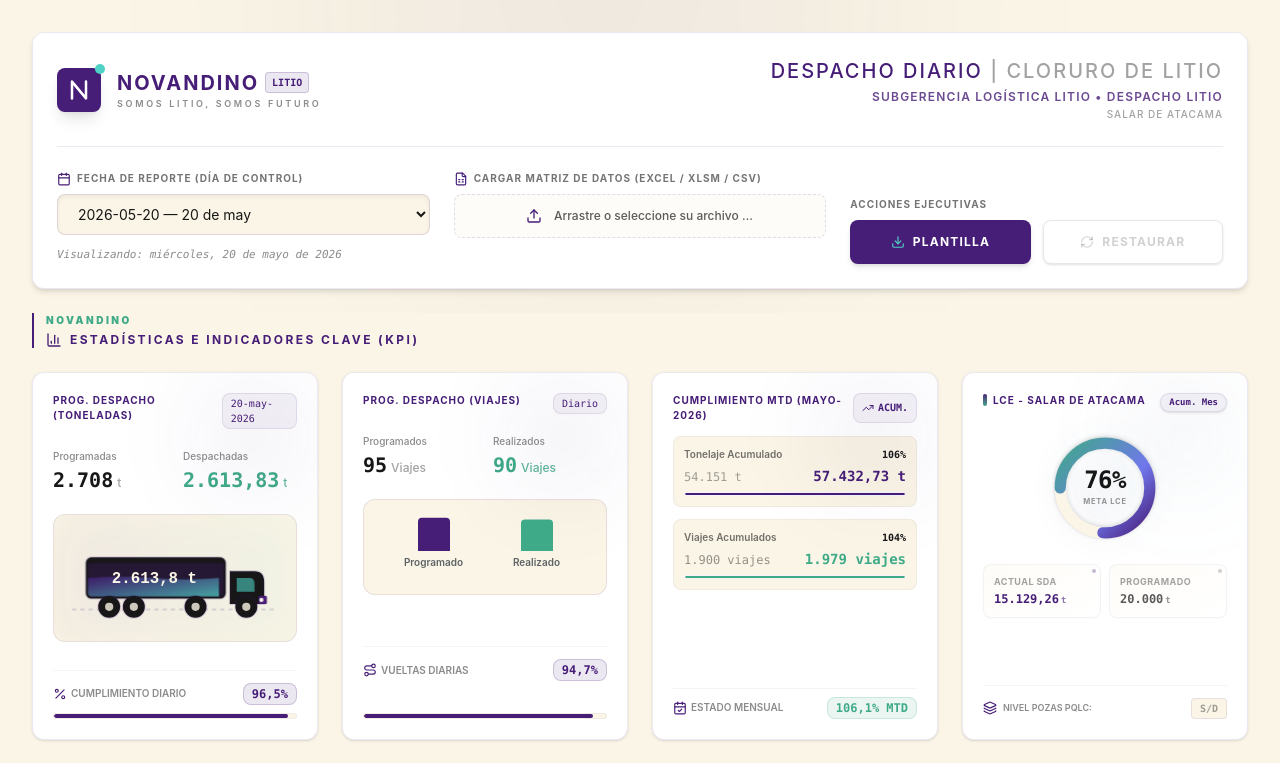
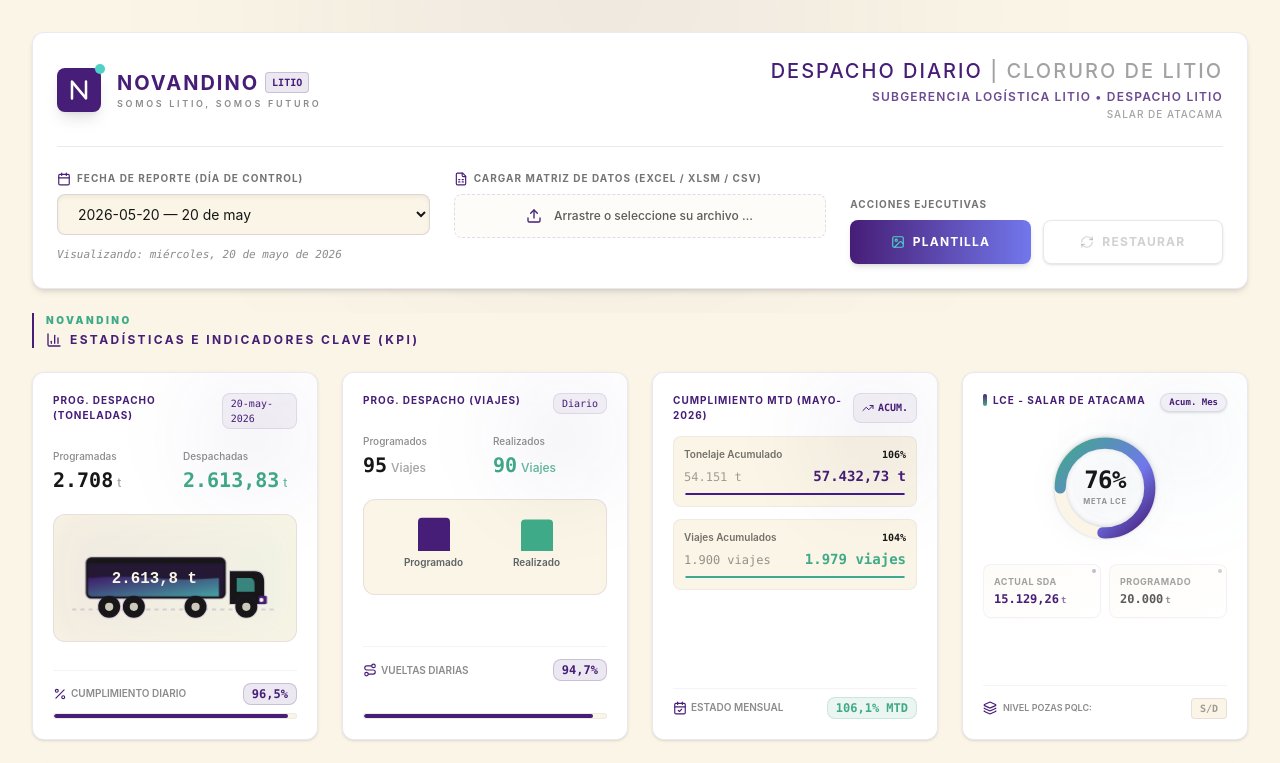
Before and after one commit to MushuAlberto/LCE, a React (Vite) app: page / in a window 1280 px wide. Shown: the top 763 px of the page. Built offline with nearby package versions, Linux system fonts and the light colour scheme.

Commit message:
Update DashboardHeader.tsx

```diff
--- a/src/components/DashboardHeader.tsx
+++ b/src/components/DashboardHeader.tsx
@@ -4,7 +4,7 @@
  */
 
 import React, { useRef, useState } from "react";
-import { Upload, Download, RefreshCw, Calendar, FileSpreadsheet, CheckCircle2, AlertCircle } from "lucide-react";
+import { Upload, RefreshCw, Calendar, FileSpreadsheet, CheckCircle2, AlertCircle, Image, Loader2 } from "lucide-react";
 import { formatFullDateSpanish } from "../data";
 
 interface DashboardHeaderProps {
@@ -12,10 +12,11 @@ interface DashboardHeaderProps {
   allDates: string[];
   onDateChange: (date: string) => void;
   onFileUpload: (file: File) => void;
-  onDownloadTemplate: () => void;
+  onDownloadImage: () => void;
   onResetData: () => void;
   isCustomFileLoaded: boolean;
   fileName: string | null;
+  isCapturing?: boolean;
 }
 
 export function DashboardHeader({
@@ -23,10 +24,11 @@ export function DashboardHeader({
   allDates,
   onDateChange,
   onFileUpload,
-  onDownloadTemplate,
+  onDownloadImage,
   onResetData,
   isCustomFileLoaded,
   fileName,
+  isCapturing = false,
 }: DashboardHeaderProps) {
   const fileInputRef = useRef<HTMLInputElement>(null);
   const [isDragOver, setIsDragOver] = useState(false);
@@ -215,13 +217,20 @@ export function DashboardHeader({
           </label>
           <div className="grid grid-cols-2 gap-3 h-11">
             <button
-              onClick={onDownloadTemplate}
-              className="flex items-center justify-center gap-2 bg-nucleo hover:bg-nucleo/95 active:scale-95 text-white transition-colors rounded-lg text-xs font-bold uppercase tracking-widest shadow-md"
-              title="Descargar plantilla de Excel pre-configurada"
-              id="btn-download-excel-template"
+              onClick={onDownloadImage}
+              disabled={isCapturing}
+              className={`flex items-center justify-center gap-2 bg-gradient-to-r from-nucleo to-[#7177EC] hover:from-nucleo/95 hover:to-[#7177EC]/95 active:scale-95 text-white transition-all rounded-lg text-xs font-bold uppercase tracking-widest shadow-md ${
+                isCapturing ? "opacity-75 cursor-wait" : ""
+              }`}
+              title="Descargar reporte como imagen PNG de alta resolución"
+              id="btn-download-dashboard-image"
             >
-              <Download className="w-3.5 h-3.5 text-litio" />
-              Plantilla
+              {isCapturing ? (
+                <Loader2 className="w-3.5 h-3.5 animate-spin text-litio" />
+              ) : (
+                <Image className="w-3.5 h-3.5 text-litio" />
+              )}
+              {isCapturing ? "Procesando..." : "Plantilla"}
             </button>
             <button
               onClick={onResetData}
```
